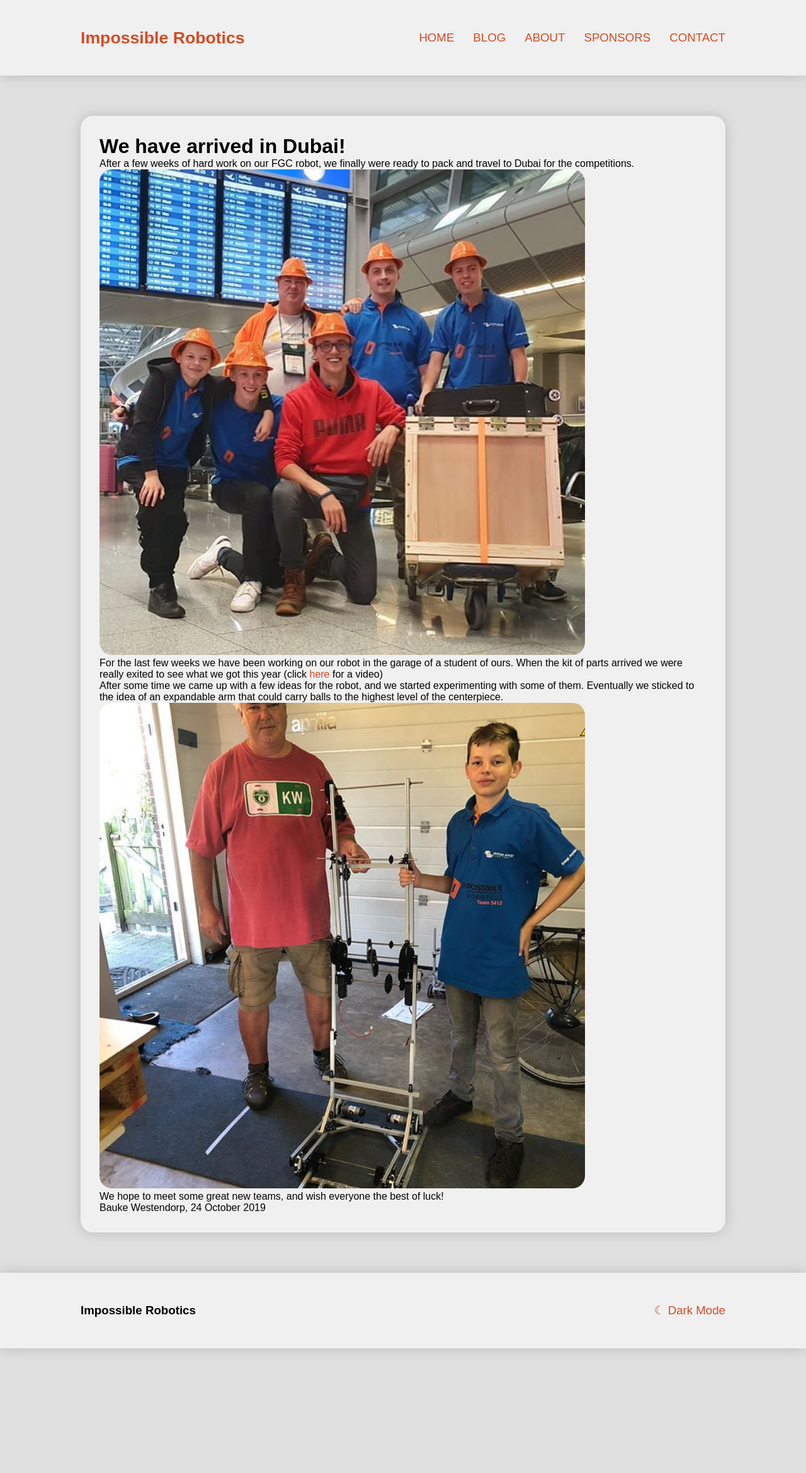
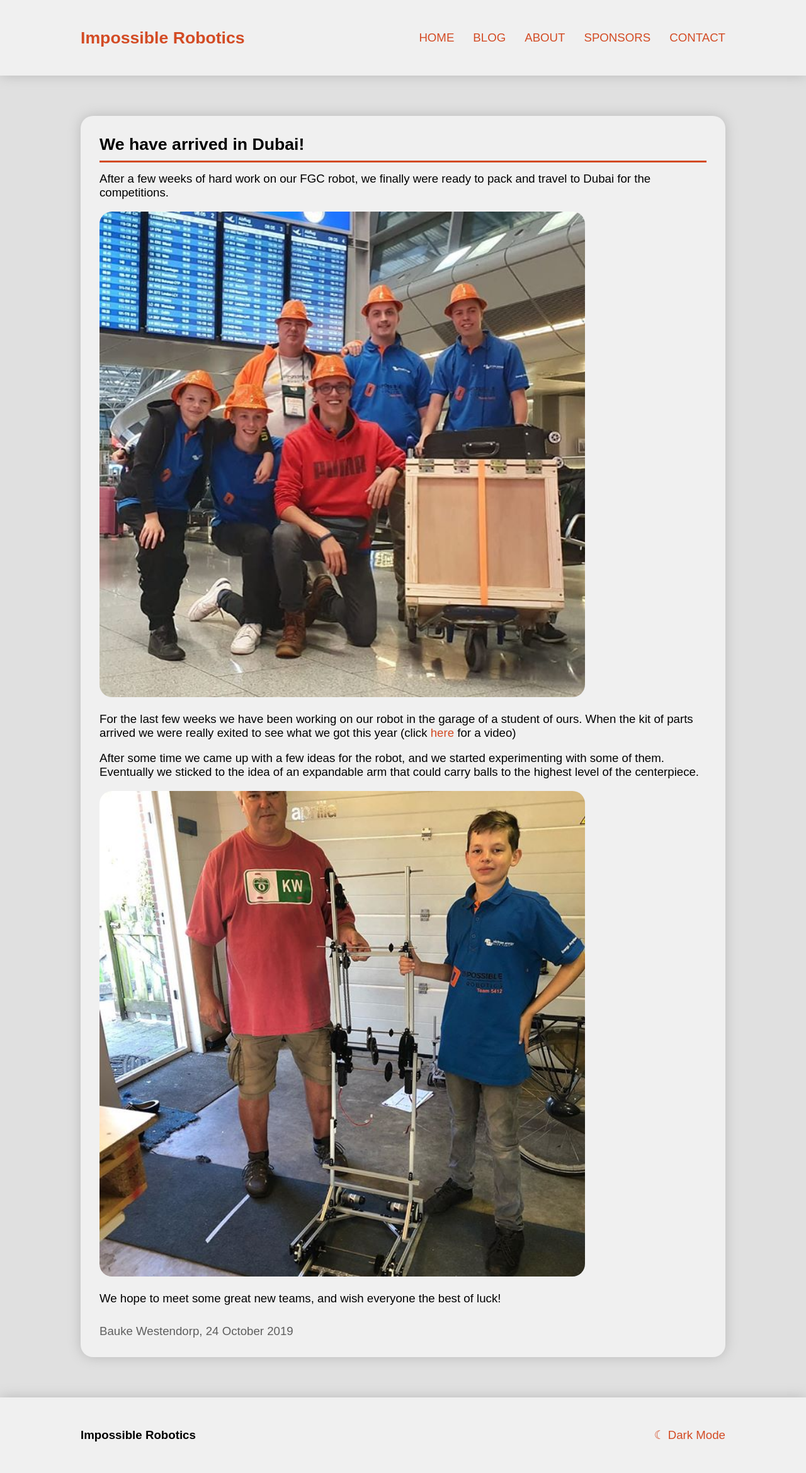
Before and after one commit to Impossible-Robotics/impossible-robotics.github.io, a Jekyll site: the page built from _posts/featured/2019-10-24-arrived-in-dubai.md, in a window 1280 px wide. Shown: the whole page at 63% size. Built offline with Jekyll 4.4.1, drawn with Linux system fonts in a browser that asks for light colours; our own code applies the rules of GitHub Pages for plain Markdown files.

Commit message:
Changed post urls and fixed post style.

```diff
--- a/_config.yml
+++ b/_config.yml
@@ -30,6 +30,15 @@
 plugins:
   - jekyll-feed
 
+permalink: ./:year-:month-:day/:title/
+
+defaults:
+  - scope:
+      path: ''
+      type: 'posts'
+    values:
+      layout: 'post'
+
 # Exclude from processing.
 # The following items will not be processed, by default.
 # Any item listed under the `exclude:` key here will be automatically added to
--- a/_layouts/post.html
+++ b/_layouts/post.html
@@ -2,13 +2,13 @@
 layout: base
 ---
 
-<div class="page-content">
-  <div class="post-content container">
+<div class="post page-content">
+  <div class="content container">
     <h1>{{ page.title }}</h1>
 
     {{ content }}
 
-    <div class="post-info">
+    <div class="post info">
       <p>{{ page.author }}, {{ page.date | date_to_long_string }}</p>
     </div>
   </div>
--- a/style/post.css
+++ b/style/post.css
@@ -1,6 +1,6 @@
-.post .content {
+/* .post .content {
   margin-top: 15px;
-}
+} */
 
 .post .content h1 {
 	border-bottom-style: solid;
```
Also changed, not shown: 1 other file.
